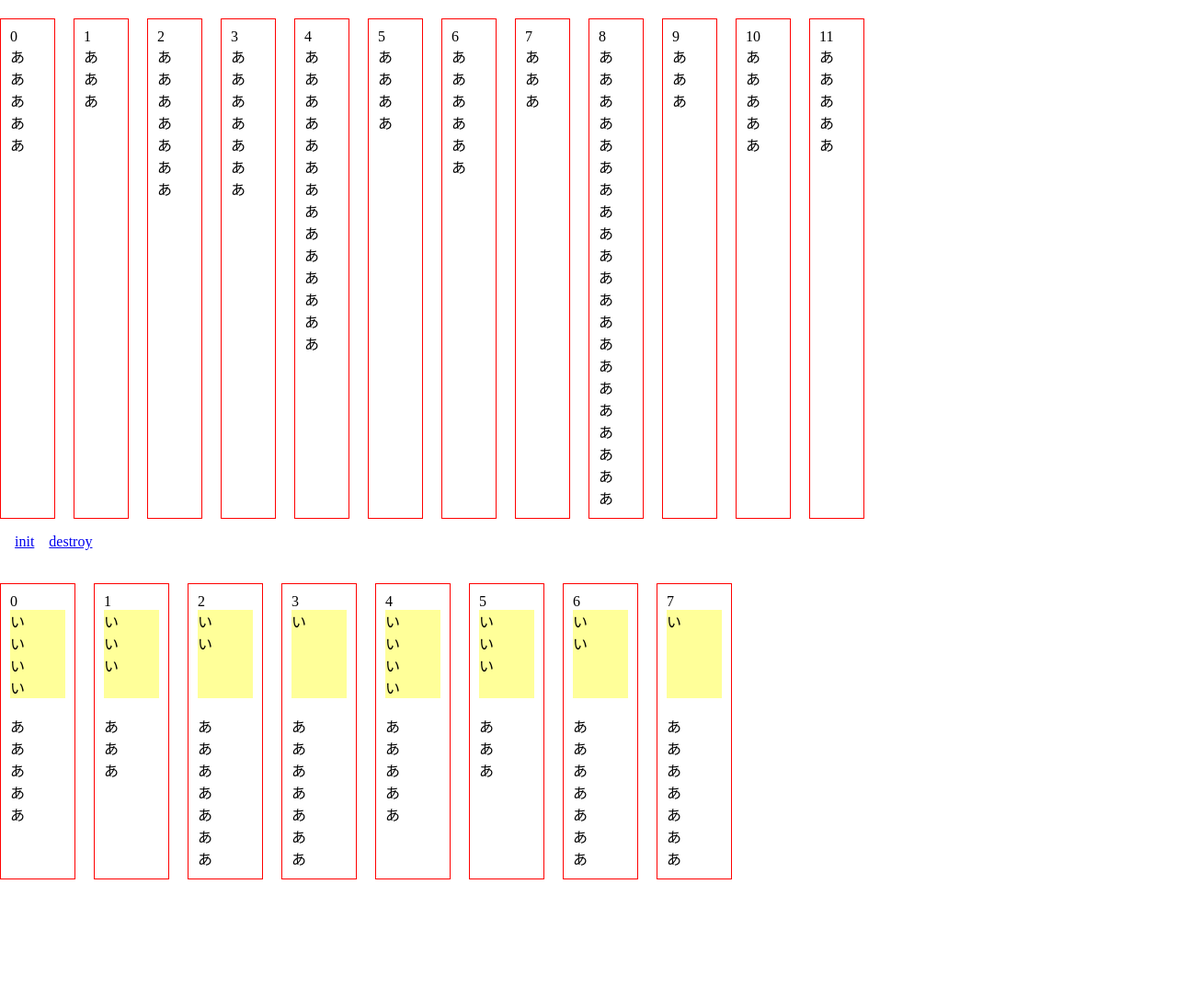
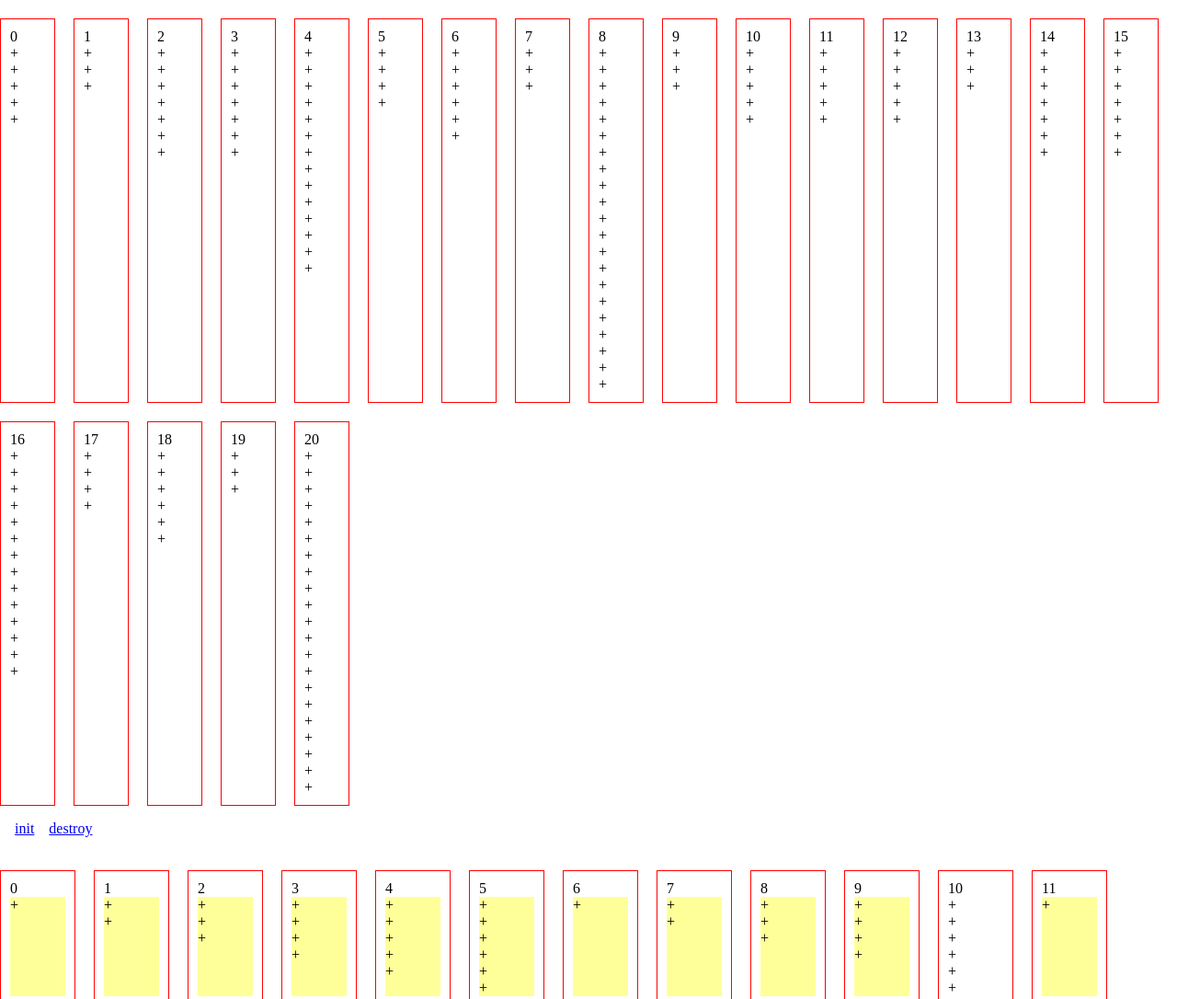
Before and after one commit to NNobutoshi/row_height, a plain HTML site: page sample/index.html in a window 1280 px wide. Shown: the top 1086 px of the page at 92% size. Before the commit the page ends 956 px from the top, so only its background shows below. Drawn offline with nearby package versions, Linux system fonts and the light colour scheme.

Commit message:
upgrade version 2.0.0

```diff
--- a/sample/index.html
+++ b/sample/index.html
@@ -9,7 +9,7 @@ body,html {
 	margin:0;
 	padding:0;
 }
-#container {
+#test {
 	zoom: 1;
 	overflow:hidden;
 	}
@@ -42,69 +42,95 @@ body,html {
 </style>
 
 </head>
-<body class="base">
-<div id="container">
+<body>
 <div id="test">
 	<ul id="list1">
-		<li>0<br>あ<br>あ<br>あ<br>あ<br>あ<br></li>
-		<li>1<br>あ<br>あ<br>あ<br></li>
-		<li>2<br>あ<br>あ<br>あ<br>あ<br>あ<br>あ<br>あ<br></li>
-		<li>3<br>あ<br>あ<br>あ<br>あ<br>あ<br>あ<br>あ<br></li>
-		<li>4<br>あ<br>あ<br>あ<br>あ<br>あ<br>あ<br>あ<br>あ<br>あ<br>あ<br>あ<br>あ<br>あ<br>あ<br></li>
-		<li>5<br>あ<br>あ<br>あ<br>あ</li>
-		<li>6<br>あ<br>あ<br>あ<br>あ<br>あ<br>あ<br></li>
-		<li>7<br>あ<br>あ<br>あ<br></li>
-		<li>8<br>あ<br>あ<br>あ<br>あ<br>あ<br>あ<br>あ<br>あ<br>あ<br>あ<br>あ<br>あ<br>あ<br>あ<br>あ<br>あ<br>あ<br>あ<br>あ<br>あ<br>あ</li>
-		<li>9<br>あ<br>あ<br>あ<br></li>
-		<li>10<br>あ<br>あ<br>あ<br>あ<br>あ<br></li>
-		<li>11<br>あ<br>あ<br>あ<br>あ<br>あ<br></li>
+	<li>0<br>+<br>+<br>+<br>+<br>+<br></li>
+	<li>1<br>+<br>+<br>+<br></li>
+	<li>2<br>+<br>+<br>+<br>+<br>+<br>+<br>+<br></li>
+	<li>3<br>+<br>+<br>+<br>+<br>+<br>+<br>+<br></li>
+	<li>4<br>+<br>+<br>+<br>+<br>+<br>+<br>+<br>+<br>+<br>+<br>+<br>+<br>+<br>+<br></li>
+	<li>5<br>+<br>+<br>+<br>+</li>
+	<li>6<br>+<br>+<br>+<br>+<br>+<br>+<br></li>
+	<li>7<br>+<br>+<br>+<br></li>
+	<li>8<br>+<br>+<br>+<br>+<br>+<br>+<br>+<br>+<br>+<br>+<br>+<br>+<br>+<br>+<br>+<br>+<br>+<br>+<br>+<br>+<br>+</li>
+	<li>9<br>+<br>+<br>+<br></li>
+	<li>10<br>+<br>+<br>+<br>+<br>+<br></li>
+	<li>11<br>+<br>+<br>+<br>+<br>+<br></li>
+	<li>12<br>+<br>+<br>+<br>+<br>+<br></li>
+	<li>13<br>+<br>+<br>+<br></li>
+	<li>14<br>+<br>+<br>+<br>+<br>+<br>+<br>+<br></li>
+	<li>15<br>+<br>+<br>+<br>+<br>+<br>+<br>+<br></li>
+	<li>16<br>+<br>+<br>+<br>+<br>+<br>+<br>+<br>+<br>+<br>+<br>+<br>+<br>+<br>+<br></li>
+	<li>17<br>+<br>+<br>+<br>+</li>
+	<li>18<br>+<br>+<br>+<br>+<br>+<br>+<br></li>
+	<li>19<br>+<br>+<br>+<br></li>
+	<li>20<br>+<br>+<br>+<br>+<br>+<br>+<br>+<br>+<br>+<br>+<br>+<br>+<br>+<br>+<br>+<br>+<br>+<br>+<br>+<br>+<br>+</li>
 	</ul>
 	<p class="btnGroup"><a href="#container" class="button" id="list1_i">init</a><a href="#container" class="button" id="list1_d">destroy</a></p>
 	<ul id="list2">
-		<li>0<div>い<br>い<br>い<br>い<br></div><br>あ<br>あ<br>あ<br>あ<br>あ<br></li>
-		<li>1<div>い<br>い<br>い<br></div><br>あ<br>あ<br>あ<br></li>
-		<li>2<div>い<br>い<br></div><br>あ<br>あ<br>あ<br>あ<br>あ<br>あ<br>あ<br></li>
-		<li>3<div>い<br></div><br>あ<br>あ<br>あ<br>あ<br>あ<br>あ<br>あ<br></li>
-		<li>4<div>い<br>い<br>い<br>い<br></div><br>あ<br>あ<br>あ<br>あ<br>あ<br></li>
-		<li>5<div>い<br>い<br>い<br></div><br>あ<br>あ<br>あ<br></li>
-		<li>6<div>い<br>い<br></div><br>あ<br>あ<br>あ<br>あ<br>あ<br>あ<br>あ<br></li>
-		<li>7<div>い<br></div><br>あ<br>あ<br>あ<br>あ<br>あ<br>あ<br>あ<br></li>
+	<li>0<div>+</div>+<br><div>+<br></div><br>+<br>+<br>+<br>+<br>+<br></li>
+	<li>1<div>+<br>+<br></div>+<br><div>+<br>+<br></div><br>+<br>+<br>+<br></li>
+	<li>2<div>+<br>+<br>+<br></div>+<br>+<br>+<br>+<br>+<br>+<br>+<br></li>
+	<li>3<div>+<br>+<br>+<br>+<br></div>+<br>+<br>+<br>+<br>+<br>+<br>+<br></li>
+	<li>4<div>+<br>+<br>+<br>+<br>+<br></div>+<br>+<br>+<br>+<br>+<br></li>
+	<li>5<div>+<br>+<br>+<br>+<br>+<br>+<br></div>+<br>+<br>+<br></li>
+	<li>6<div>+<br></div>+<br>+<br>+<br>+<br>+<br>+<br>+<br></li>
+	<li>7<div>+<br>+<br></div>+<br><div>+<br>+<br>+<br></div>+<br>+<br>+<br>+<br>+<br>+<br>+<br></li>
+	<li>8<div>+<br>+<br>+<br></div>+<br><div>+<br>+<br>+<br>+<br></div><br>+<br>+<br>+<br>+<br>+<br></li>
+	<li>9<div>+<br>+<br>+<br>+<br></div>+<br><div>+<br>+<br>+<br>+<br>+<br></div><br>+<br>+<br>+<br></li>
+	<li>10<br>+<br>+<br>+<br>+<br>+<br>+<br></li>
+	<li>11<div>+<br></div>+<br>+<br>+<br>+<br>+<br>+<br>+<br></li>
+	<li>12<div>+<br>+<br></div>+<br>+<br>+<br>+<br>+<br></li>
+	<li>13<div>+<br>+<br>+<br></div>+<br>+<br>+<br></li>
+	<li>14<div>+<br>+<br>+<br>+<br></div>+<br>+<br>+<br>+<br>+<br>+<br>+<br></li>
+	<li>15<div>+<br>+<br>+<br>+<br>+<br></div>+<br><div>+</div>+<br>+<br>+<br>+<br>+<br>+<br>+<br></li>
+	<li>16<div>+</div>+<br><div>+<br>+<br></div><br>+<br>+<br>+<br>+<br>+<br></li>
+	<li>17<div>+<br>+<br></div>+<br><div>+<br>+<br>+<br></div><br>+<br>+<br>+<br></li>
+	<li>18<div>+<br>+<br>+<br></div>+<br>+<br>+<br>+<br>+<br>+<br>+<br></li>
+	<li>19<div>+<br>+<br>+<br>+<br></div>+<br>+<br>+<br>+<br>+<br>+<br>+<br></li>
+	<li>20<div>+<br>+<br>+<br>+<br>+<br></div>+<br>+<br>+<br>+<br>+<br></li>
 	</ul>
-	</div>
+	<p class="btnGroup"><a href="#container" class="button" id="list2_i">init</a><a href="#container" class="button" id="list2_d">destroy</a></p>
 </div>
 <script src="http://ajax.googleapis.com/ajax/libs/jquery/1.11.2/jquery.min.js"></script>
-<script src="https://raw.githubusercontent.com/NNobutoshi/resize_events/master/jquery.resize_events.js"></script>
+<script src="jquery.resize_events.js"></script>
 <script src="../jquery.row_height.js"></script>
 <script type="text/javascript">
 (function($){
 	var
-	 $list1 = $('#list1>li').rowHeight({
+	 options1 = {
 		bindType :'elementresize fontresize'
-	 })
-	,$list2 = $('#list2>li').rowHeight({
+	 }
+	,options2 = {
 		 bindType       :'elementresize fontresize'
 		,firstClassName : 'js-first'
 		,lastClassName  : 'js-last'
 		,onComplete     : function(){
-			$.rowHeight.run($list2.children('div'),{
-				onComplete : function(){
-					$.rowHeight.run($list2);
+			$.rowHeight.run('#list2>li');
 		}
-			});
 	}
-	})
+	,$list1 = $('#list1>li').rowHeight(options1)
+	,$list2 = $('#list2').find('>li,>li div').rowHeight(options2)
 	;
 
-	$('#list1_i').click(function(){
-		$list1.rowHeight({
-			bindType:'elementresize fontresize'
-		});
+	$('#list1_i').on('click',function(){
+		$list1.rowHeight(options1);
 		return false;
 	});
-
-	$('#list1_d').click(function(){
+	$('#list2_i').on('click',function(){
+		$list2.rowHeight(options2);
+		return false;
+	});
+	$('#list1_d').on('click',function(){
 		if($list1.data('rowHeight')){
 			$list1.data('rowHeight').destroy();
+		}
+		return false;
+	});
+	$('#list2_d').on('click',function(){
+		if($list2.data('rowHeight')){
+			$list2.data('rowHeight').destroy().children('div').css('height','');
 		}
 		return false;
 	});
--- /dev/null
+++ b/sample/jquery.resize_events.js
@@ -0,0 +1,107 @@
+/*!
+* jQuery.resize_events
+* version : 1.0.1
+* link    : https://github.com/NNobutoshi/resize_events/
+* License : MIT
+*/
+
+/*! elementresize  */
+;(function ($,window) {
+	var
+	 eventName = 'elementresize'
+	,interval  = 200
+	;
+	$.event.special[eventName] = {
+		setup : function () {
+			var
+			 $this = $(this)
+			;
+			$this.data(eventName,{
+				 width  : $this.width()
+				,height : $this.height()
+				,timer  : window.setInterval(
+					 function() {
+					 	var
+					 	 data   = $this.data(eventName)
+					 	,width  = $this.width()
+					 	,height = $this.height()
+					 	;
+						if (
+						   data.width  !== width
+						|| data.height !== height
+						) {
+							data.width  = width;
+							data.height = height;
+							$this.triggerHandler(eventName);
+						}
+				 	}
+				 	,interval
+				 )
+			});
+		}
+		,teardown : function () {
+			var
+			 $this = $(this)
+			;
+			window.clearInterval($this.data(eventName).timer);
+			$this.removeData(eventName);
+		}
+	};
+
+	$.fn[eventName] = function (data,fn) {
+		return arguments.length > 0
+			? this.bind(eventName,data,fn)
+			: this.trigger(eventName)
+			;
+	};
+
+})(jQuery,window);
+
+/*! fontresize  */
+(function ($) {
+	var
+	 className    = 'js-checker'
+	,eventName    = 'fontresize'
+	,triggerName = 'elementresize'
+	,$checker
+	;
+
+	$.event.special[eventName] = {
+
+		setup: function () {
+			var
+			 $this = $(this)
+			,$checker = $('<ins class="'+ className +'">&nbsp;<\/ins>')
+			 .css({
+				 display  : 'block'
+				,left     : '-9999px'
+				,position : 'absolute'
+			 })
+			 .prependTo(($.isWindow(this))?'body':this)
+			 .bind(triggerName,function(){
+				$this.trigger(eventName);
+			 })
+			;
+
+			$this.data(eventName,$checker);
+		}
+		,teardown : function () {
+			var
+			 $this = $(this)
+			;
+			$this.data(eventName)
+			 .unbind(triggerName,function(){
+				$this.trigger(eventName);
+			 })
+			 .remove()
+			;
+		}
+	};
+	$.fn[eventName] = function (data,fn) {
+		return arguments.length > 0
+			? this.bind(eventName,data,fn)
+			: this.trigger(eventName)
+			;
+	};
+
+})(jQuery);
```
Also changed, not shown: README.md, jquery.row_height.js. Lines whose indentation alone changed are shown as unchanged.
